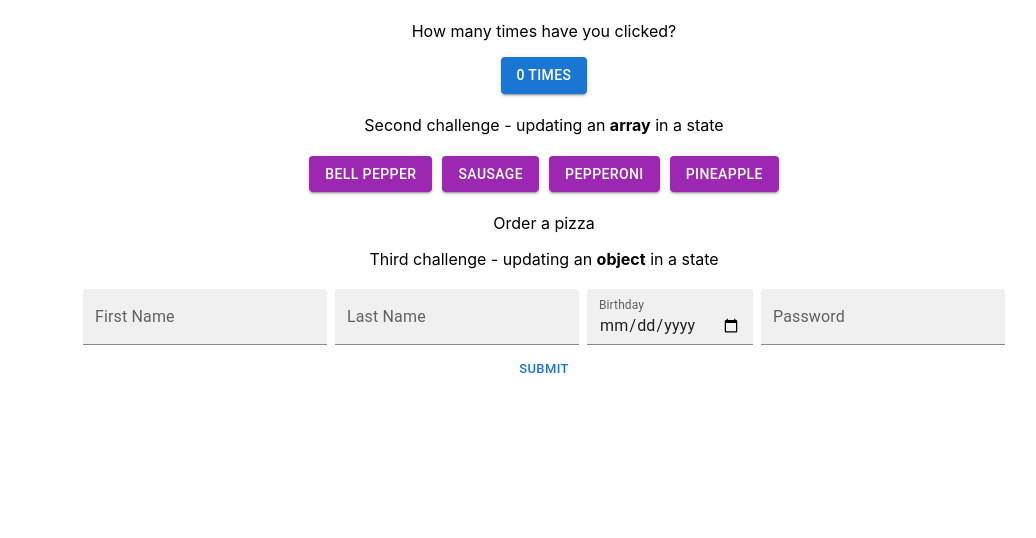
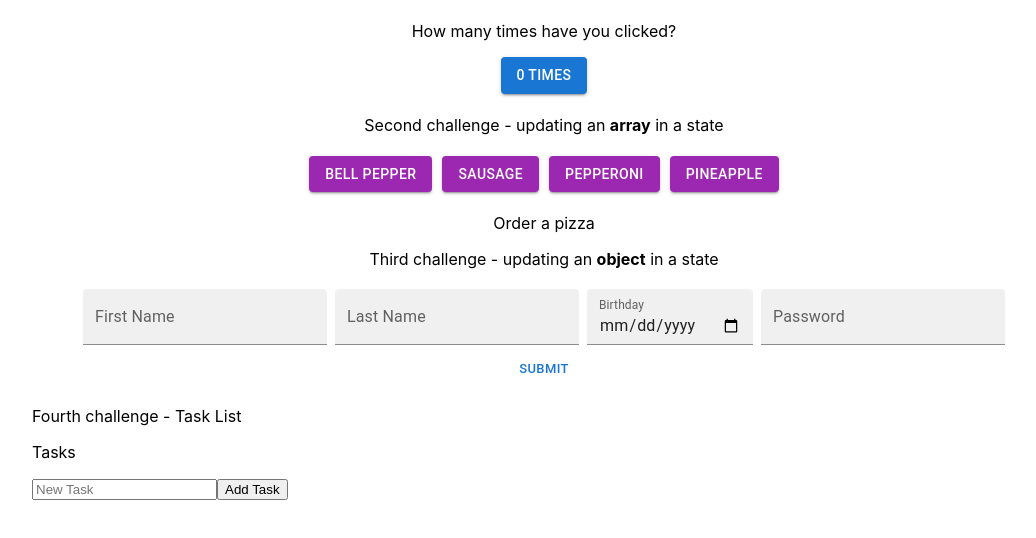
Before and after one commit to jshizuki/myfirstreactapp, a React (Create React App) app: page / in a window 1280 px wide. Shown: the top 538 px of the page, without its empty margins (96-1132 px from the left). Built offline with nearby package versions, Linux system fonts and the light colour scheme.

Commit message:
Fourth Challenge - task list

```diff
--- a/src/App.js
+++ b/src/App.js
@@ -1,17 +1,56 @@
 // import logo from './logo.svg';
-import './App.css';
+import "./App.css";
 
-import React from 'react';
-import Button from './first_challenge/Button';
-import PersonalPizza from './second_challenge/PersonalPizza';
-import EditProfile from './third_challenge/EditProfile';
+import React, { useState } from "react";
+
+// 1st challenge
+import Button from "./first_challenge/Button";
+// 2nd challenge
+import PersonalPizza from "./second_challenge/PersonalPizza";
+// 3rd challenge
+import EditProfile from "./third_challenge/EditProfile";
+// 4th challenge
+import NewTask from "./fourth_challenge/NewTask";
+import TasksList from "./fourth_challenge/TasksList";
 
 function App() {
+  const [newTask, setNewTask] = useState({});
+
+  const handleChange = ({ target }) => {
+    // Add new task into the object
+    const { name, value } = target;
+    setNewTask((prev) => {
+      return { ...prev, [name]: value };
+    });
+  };
+
+  const [allTasks, setAllTasks] = useState([]);
+
+  const handleSubmit = (e) => {
+    e.preventDefault();
+    setAllTasks((prev) => {
+      return [newTask, ...prev];
+    });
+  };
+
+  const handleDelete = (idToRemove) => {
+    // Use the filter method to delete/remove items
+    setAllTasks((prev) => {
+      return prev.filter((taskObject) => taskObject !== prev[idToRemove]);
+    });
+  };
+
   return (
     <div className="container">
       <Button />
       <PersonalPizza />
       <EditProfile />
+      <NewTask
+        newTask={newTask}
+        handleChange={handleChange}
+        handleSubmit={handleSubmit}
+      />
+      <TasksList allTasks={allTasks} handleDelete={handleDelete} />
     </div>
   );
 }
--- /dev/null
+++ b/src/fourth_challenge/NewTask.jsx
@@ -0,0 +1,28 @@
+import React from "react";
+
+export default function NewTask({ newTask, handleChange, handleSubmit }) {
+  return (
+    <div>
+      <p>Fourth challenge - Task List</p>
+      <p>Tasks</p>
+      <form onSubmit={handleSubmit}>
+        <input
+          name="title"
+          value={newTask.title || ""}
+          onChange={handleChange}
+          placeholder="New Task"
+        />
+        {!newTask.title ? null : (
+          <textarea
+            name="description"
+            value={newTask.description || ""}
+            onChange={handleChange}
+            placeholder="Details..."
+          />
+        )}
+
+        <button type="submit">Add Task</button>
+      </form>
+    </div>
+  );
+}
--- /dev/null
+++ b/src/fourth_challenge/TasksList.jsx
@@ -0,0 +1,21 @@
+import React from "react";
+
+export default function TasksList({ allTasks, handleDelete }) {
+  return (
+    <div>
+      <ul>
+        {allTasks.map((taskObject, id) => {
+          return (
+            <div>
+              <li key={id}>
+                <p>{taskObject.title}</p>
+                <button onClick={() => handleDelete(id)}>X</button>
+              </li>
+              {taskObject.description ? <p>{taskObject.description}</p> : null}
+            </div>
+          );
+        })}
+      </ul>
+    </div>
+  );
+}
```
